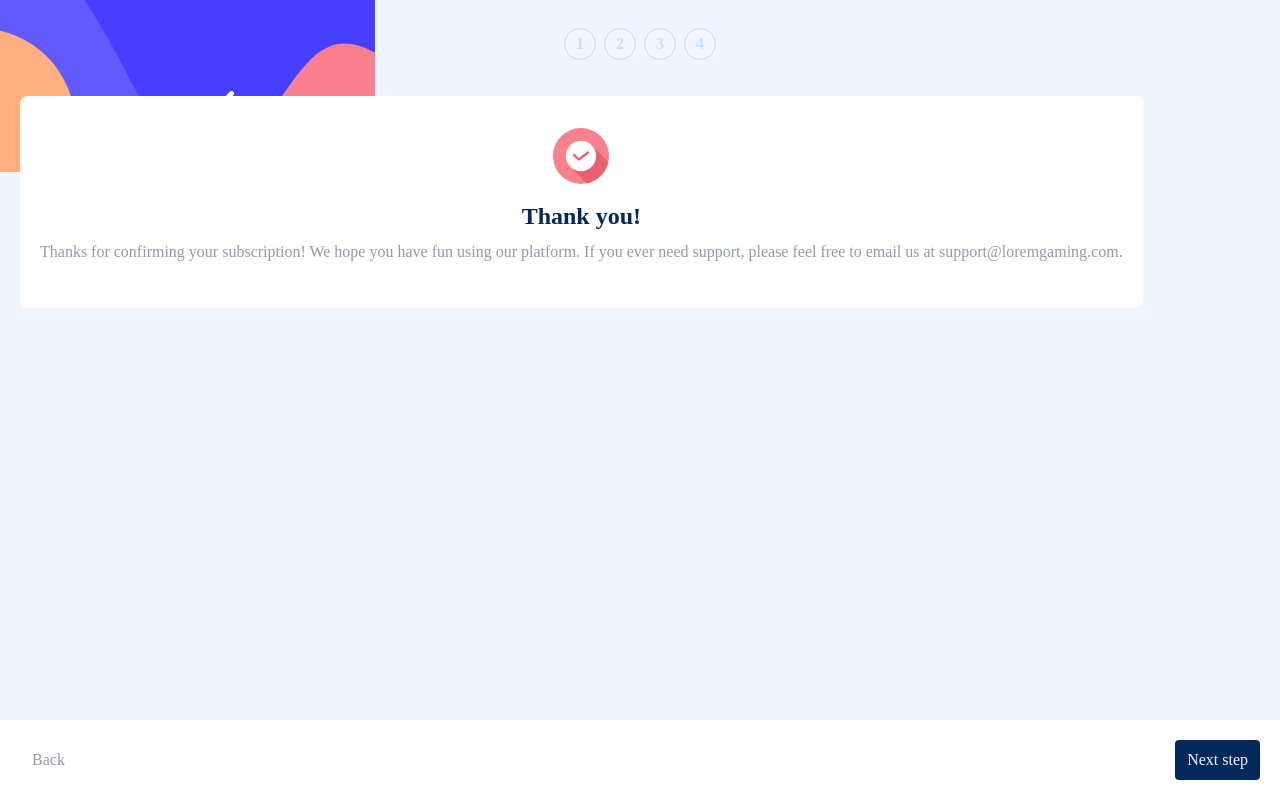
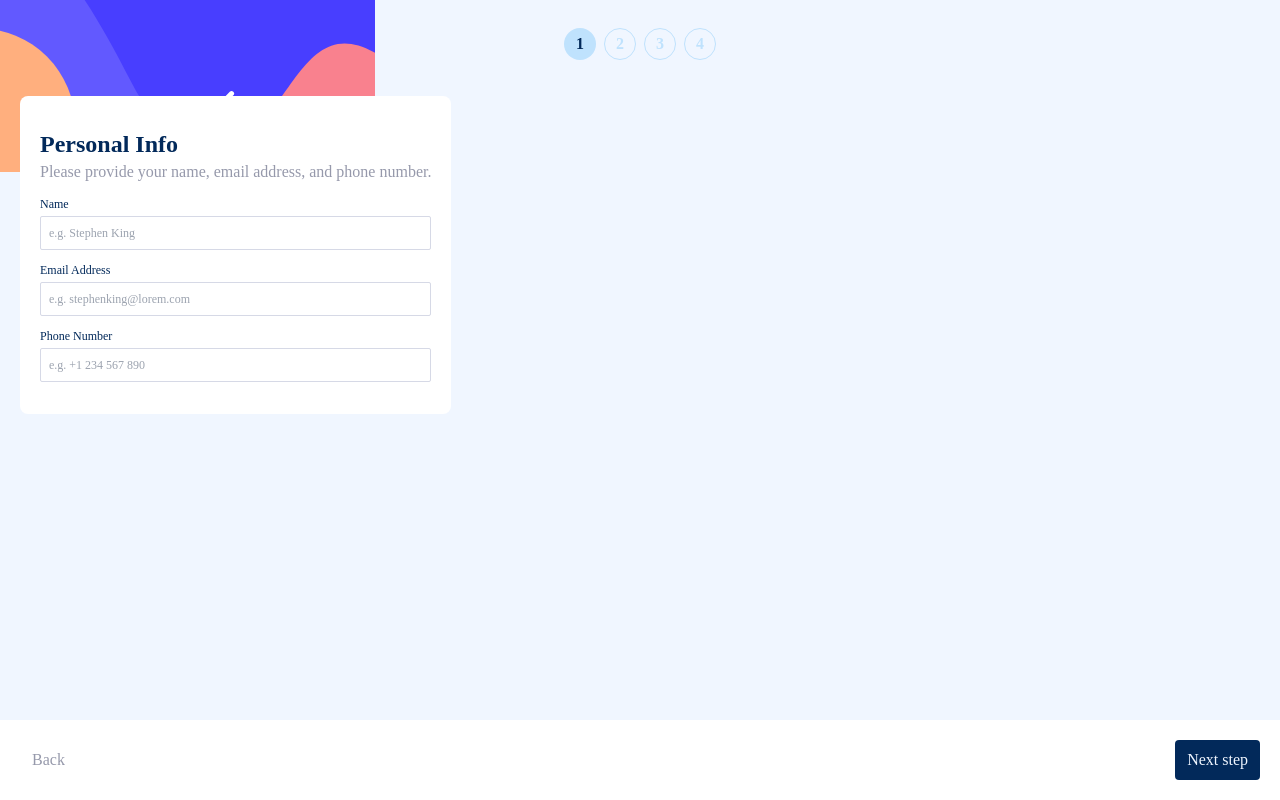
Before and after one commit to Gw3i/fm-multistep-form, an Angular app: page / in a window 1280 px wide. Built offline with nearby package versions, Linux system fonts and the light colour scheme.

Commit message:
Add currentStep input

```diff
--- a/src/app/app.component.ts
+++ b/src/app/app.component.ts
@@ -1,13 +1,11 @@
 import { Component } from '@angular/core';
 import { MultistepFormComponent } from './components/multistep-form/multistep-form.component';
-import { MultistepFormService } from './components/multistep-form/multistep-form.service';
 
 @Component({
   selector: 'app-root',
   standalone: true,
   templateUrl: './app.component.html',
   imports: [MultistepFormComponent],
-  providers: [MultistepFormService],
 })
 export class AppComponent {
   title = 'fm-multistep-form';
--- a/src/app/components/multistep-form/multistep-form.component.html
+++ b/src/app/components/multistep-form/multistep-form.component.html
@@ -6,7 +6,7 @@
       width="100%"
     />
   </picture>
-  <app-stepper class="xl:hidden"></app-stepper>
+  <app-stepper [currentStep]="currentStep" class="xl:hidden"></app-stepper>
   <form
     class="absolute top-24 rounded-lg bg-neutral-white py-8 px-5 mx-5 xl:flex xl:w-[65%] xl:p-7"
   >
@@ -244,6 +244,7 @@
       Back
     </button>
     <button
+      (click)="changePage()"
       type="button"
       class="bg-primary-marine text-neutral-magnolia px-3 py-2 rounded"
     >
--- a/src/app/components/multistep-form/multistep-form.component.ts
+++ b/src/app/components/multistep-form/multistep-form.component.ts
@@ -6,7 +6,6 @@ import {
 } from '@angular/core';
 import { CommonModule } from '@angular/common';
 import { StepperComponent } from '../stepper/stepper.component';
-import { MultistepFormService } from './multistep-form.service';
 
 @Component({
   selector: 'app-multistep-form',
@@ -18,11 +17,11 @@ import { MultistepFormService } from './multistep-form.service';
   changeDetection: ChangeDetectionStrategy.OnPush,
 })
 export class MultistepFormComponent implements OnInit {
-  currentStep: number | null = null;
+  currentStep = 1;
 
-  constructor(private _multistepFormService: MultistepFormService) {}
+  ngOnInit(): void {}
 
-  ngOnInit(): void {
-    this.currentStep = this._multistepFormService.currentStep;
+  changePage() {
+    this.currentStep++;
   }
 }
--- a/src/app/components/multistep-form/multistep-form.service.ts
+++ /dev/null
@@ -1,8 +0,0 @@
-import { Injectable } from '@angular/core';
-
-@Injectable()
-export class MultistepFormService {
-  currentStep: number | null = 5;
-
-  steps: number[] = [1, 2, 3, 4];
-}
--- a/src/app/components/stepper/stepper.component.ts
+++ b/src/app/components/stepper/stepper.component.ts
@@ -6,7 +6,6 @@ import {
   ViewEncapsulation,
 } from '@angular/core';
 import { CommonModule } from '@angular/common';
-import { MultistepFormService } from '../multistep-form/multistep-form.service';
 
 @Component({
   selector: 'app-stepper',
@@ -18,14 +17,12 @@ import { MultistepFormService } from '../multistep-form/multistep-form.service';
   changeDetection: ChangeDetectionStrategy.OnPush,
 })
 export class StepperComponent implements OnInit {
-  steps: number[] | null = null;
+  @Input()
+  currentStep!: number;
 
-  currentStep: number | null = null;
-
-  constructor(private _multistepFormService: MultistepFormService) {}
+  steps = [1, 2, 3, 4];
 
   ngOnInit(): void {
-    this.steps = this._multistepFormService.steps;
-    this.currentStep = this._multistepFormService.currentStep;
+    console.log(this.currentStep);
   }
 }
```
